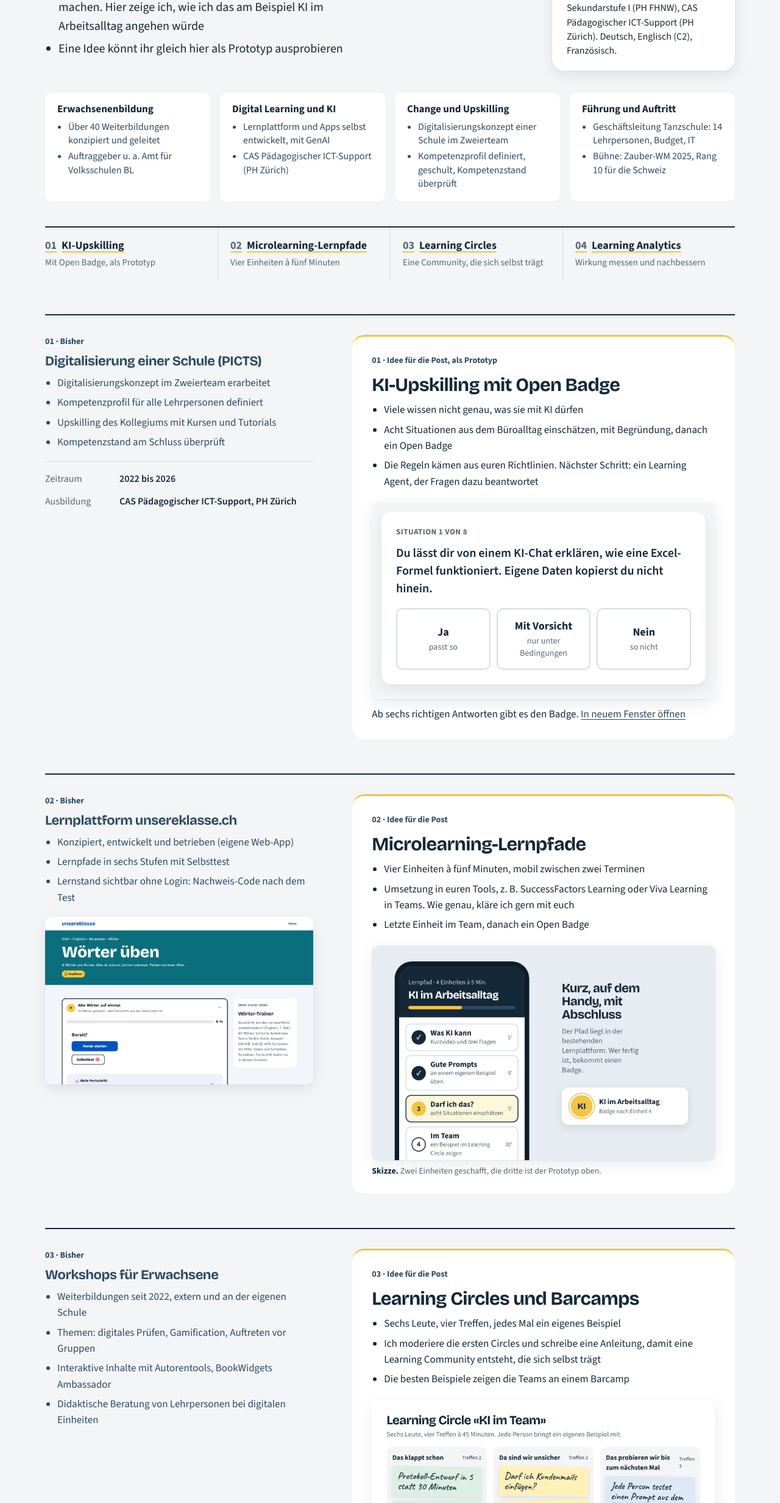
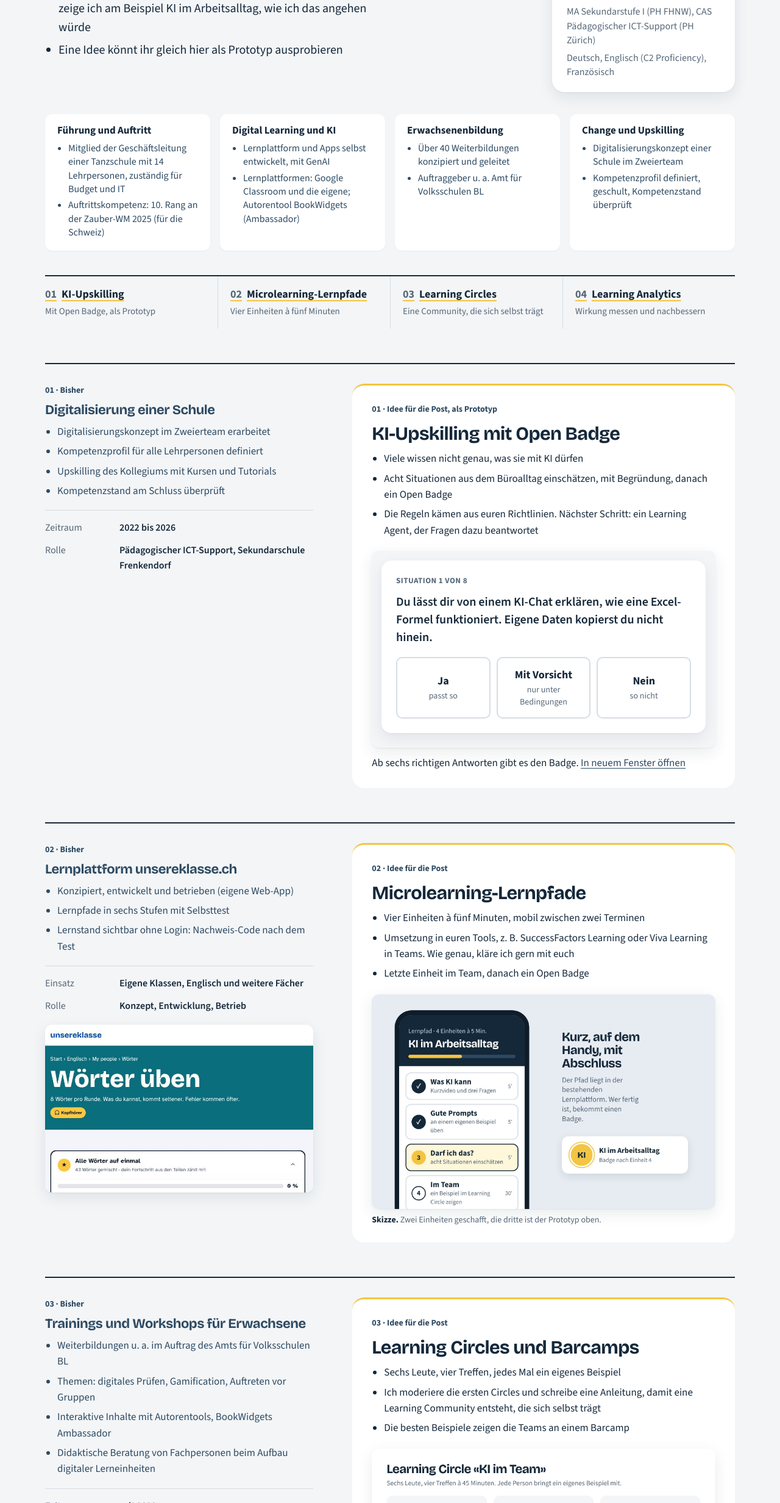
Before and after one commit to zauberernico-sys/portfolio, a plain HTML site: page post/index.html in a window 1280 px wide. Shown: the part 336-2800 px from the top of the page at 61% size. Drawn offline with nearby package versions, Linux system fonts and the light colour scheme.

Commit message:
Roche- und Post-Seite: zweite Prüfung umgesetzt (Highlights-Reihenfolge, Meta-Zeilen, Sticky-Spalte, Kennzeichnung Beispieldaten)
Co-Authored-By: Claude Opus 5.5 <noreply@anthropic.com>
Claude-Session: https://claude.ai/code/session_014XkfFDuSjJmJmkreTr4ADN

```diff
--- a/post/index.html
+++ b/post/index.html
@@ -311,6 +311,13 @@ footer p{max-width:none;margin:0}
 .embed-proto iframe{display:block;width:100%;height:520px;border:0}
 .small-link{font-size:15px}
 @media (max-width:420px){.top nav{gap:14px}.top nav a{font-size:15px}}
+
+@media (min-width:901px){.pair-row .was{position:sticky;top:96px;align-self:start}}
+.r-intro .kicker{margin:0 0 12px;font-size:17px;font-weight:700;color:var(--ink-2)}
+.r-intro aside p span{display:block}
+.r-intro aside p span+span{margin-top:6px;color:var(--muted)}
+.fade{-webkit-mask-image:linear-gradient(#000 82%,transparent);mask-image:linear-gradient(#000 82%,transparent)}
+@media (max-width:420px){.brand span{display:none}}
 </style>
 </head>
 <body>
@@ -330,24 +337,24 @@ footer p{max-width:none;margin:0}
   <div class="wrap">
     <div class="r-intro">
       <div>
+        <p class="kicker">Bewerbung: Spezialist Learning Tools &amp; Development</p>
         <h1>Vier Projekte aus meiner Praxis, übertragen auf die Post</h1>
         <ul class="points">
-          <li>Ich bewerbe mich als Spezialist Learning Tools &amp; Development</li>
-          <li>Ihr wollt das Lernen digitaler, vernetzter und wirkungsvoller machen. Hier zeige ich, wie ich das am Beispiel KI im Arbeitsalltag angehen würde</li>
+                    <li>Lernen digitaler, vernetzter und wirkungsvoller machen: Hier zeige ich am Beispiel KI im Arbeitsalltag, wie ich das angehen würde</li>
           <li>Eine Idee könnt ihr gleich hier als Prototyp ausprobieren</li>
         </ul>
       </div>
       <aside>
         <img src="../img/portrait-sq.jpg" alt="Porträt Nico Andreani" width="112" height="112">
-        <p><b>Nico Andreani</b>Sekundarlehrer und Erwachsenenbildner, Basel. MA Sekundarstufe I (PH FHNW), CAS Pädagogischer ICT-Support (PH Zürich). Deutsch, Englisch (C2), Französisch.</p>
+        <p><b>Nico Andreani</b><span>Sekundarlehrer und Erwachsenenbildner, Basel</span><span>MA Sekundarstufe I (PH FHNW), CAS Pädagogischer ICT-Support (PH Zürich)</span><span>Deutsch, Englisch (C2 Proficiency), Französisch</span></p>
       </aside>
     </div>
 
     <section class="glance" aria-label="Auf einen Blick">
+      <div><h3>Führung und Auftritt</h3><ul><li>Mitglied der Geschäftsleitung einer Tanzschule mit 14 Lehrpersonen, zuständig für Budget und IT</li><li>Auftrittskompetenz: 10. Rang an der Zauber-WM 2025 (für die Schweiz)</li></ul></div>
+      <div><h3>Digital Learning und KI</h3><ul><li>Lernplattform und Apps selbst entwickelt, mit GenAI</li><li>Lernplattformen: Google Classroom und die eigene; Autorentool BookWidgets (Ambassador)</li></ul></div>
       <div><h3>Erwachsenenbildung</h3><ul><li>Über 40 Weiterbildungen konzipiert und geleitet</li><li>Auftraggeber u. a. Amt für Volksschulen BL</li></ul></div>
-      <div><h3>Digital Learning und KI</h3><ul><li>Lernplattform und Apps selbst entwickelt, mit GenAI</li><li>CAS Pädagogischer ICT-Support (PH Zürich)</li></ul></div>
       <div><h3>Change und Upskilling</h3><ul><li>Digitalisierungskonzept einer Schule im Zweierteam</li><li>Kompetenzprofil definiert, geschult, Kompetenzstand überprüft</li></ul></div>
-      <div><h3>Führung und Auftritt</h3><ul><li>Geschäftsleitung Tanzschule: 14 Lehrpersonen, Budget, IT</li><li>Bühne: Zauber-WM 2025, Rang 10 für die Schweiz</li></ul></div>
     </section>
 
     <nav class="focus" aria-label="Die vier Ideen">
@@ -362,9 +369,9 @@ footer p{max-width:none;margin:0}
       <article class="pair-row proto" id="idee-ki">
         <div class="was">
           <p class="lab">01 · Bisher</p>
-          <h3>Digitalisierung einer Schule (PICTS)</h3>
+          <h3>Digitalisierung einer Schule</h3>
           <ul><li>Digitalisierungskonzept im Zweierteam erarbeitet</li><li>Kompetenzprofil für alle Lehrpersonen definiert</li><li>Upskilling des Kollegiums mit Kursen und Tutorials</li><li>Kompetenzstand am Schluss überprüft</li></ul>
-          <dl class="facts"><div><dt>Zeitraum</dt><dd>2022 bis 2026</dd></div><div><dt>Ausbildung</dt><dd>CAS Pädagogischer ICT-Support, PH Zürich</dd></div></dl>
+          <dl class="facts"><div><dt>Zeitraum</dt><dd>2022 bis 2026</dd></div><div><dt>Rolle</dt><dd>Pädagogischer ICT-Support, Sekundarschule Frenkendorf</dd></div></dl>
 
         </div>
         <div class="wie">
@@ -381,8 +388,8 @@ footer p{max-width:none;margin:0}
           <p class="lab">02 · Bisher</p>
           <h3>Lernplattform unsereklasse.ch</h3>
           <ul><li>Konzipiert, entwickelt und betrieben (eigene Web-App)</li><li>Lernpfade in sechs Stufen mit Selbsttest</li><li>Lernstand sichtbar ohne Login: Nachweis-Code nach dem Test</li></ul>
-
-          <img class="shot" src="../img/wt.jpg" alt="Wörter-Trainer auf unsereklasse.ch">
+          <dl class="facts"><div><dt>Einsatz</dt><dd>Eigene Klassen, Englisch und weitere Fächer</dd></div><div><dt>Rolle</dt><dd>Konzept, Entwicklung, Betrieb</dd></div></dl>
+          <img class="shot" src="../img/wt-crop.jpg" alt="Wörter-Trainer auf unsereklasse.ch">
         </div>
         <div class="wie">
           <p class="lab">02 · Idee für die Post</p>
@@ -396,8 +403,9 @@ footer p{max-width:none;margin:0}
       <article class="pair-row" id="idee-circle">
         <div class="was">
           <p class="lab">03 · Bisher</p>
-          <h3>Workshops für Erwachsene</h3>
-          <ul><li>Weiterbildungen seit 2022, extern und an der eigenen Schule</li><li>Themen: digitales Prüfen, Gamification, Auftreten vor Gruppen</li><li>Interaktive Inhalte mit Autorentools, BookWidgets Ambassador</li><li>Didaktische Beratung von Lehrpersonen bei digitalen Einheiten</li></ul>
+          <h3>Trainings und Workshops für Erwachsene</h3>
+          <ul><li>Weiterbildungen u. a. im Auftrag des Amts für Volksschulen BL</li><li>Themen: digitales Prüfen, Gamification, Auftreten vor Gruppen</li><li>Interaktive Inhalte mit Autorentools, BookWidgets Ambassador</li><li>Didaktische Beratung von Fachpersonen beim Aufbau digitaler Lerneinheiten</li></ul>
+          <dl class="facts"><div><dt>Zeitraum</dt><dd>seit 2022</dd></div><div><dt>Rolle</dt><dd>Konzeption und Leitung</dd></div></dl>
 
 
         </div>
@@ -415,14 +423,14 @@ footer p{max-width:none;margin:0}
           <p class="lab">04 · Bisher</p>
           <h3>Lernstand sichtbar machen</h3>
           <ul><li>Selbsteinschätzung der Lernziele mit einer Ampel</li><li>Selbsttests mit sofortiger Rückmeldung</li><li>Privacy by Design: keine Personendaten, kein Tracking</li></ul>
-          <dl class="facts"><div><dt>Ziel</dt><dd>Lernstand erkennen und das Angebot gezielt anpassen</dd></div></dl>
+          <dl class="facts"><div><dt>Einsatz</dt><dd>Eigene Klassen, auf unsereklasse.ch</dd></div><div><dt>Ziel</dt><dd>Lernstand erkennen und das Angebot gezielt anpassen</dd></div></dl>
 
         </div>
         <div class="wie">
           <p class="lab">04 · Idee für die Post</p>
           <h2>Learning Analytics, die etwas ändern</h2>
           <ul><li>Vorher und nachher fragen: Fühlen sich die Leute sicher?</li><li>Nach sechs Wochen nachfassen: Nutzen sie es im Alltag?</li><li>Daraus jedes Mal eine kurze Liste mit Anpassungen am Lernpfad</li></ul>
-          <figure><img class="shot" src="../img/post-analytics.jpg" alt="Skizze: Auswertung eines Lernpfads mit Beispieldaten"><figcaption><b>Skizze mit Beispieldaten.</b> Kennzahlen und was wir daraus ändern.</figcaption></figure>
+          <figure><img class="shot" src="../img/post-analytics.jpg" alt="Skizze: Auswertung eines Lernpfads mit Beispieldaten"><figcaption><b>Skizze mit erfundenen Beispieldaten.</b> So könnte eine Auswertung aussehen.</figcaption></figure>
 
         </div>
       </article>
```
Also changed, not shown: roche/index.html (+25 -17 lines), img/wt-crop.jpg (added).
